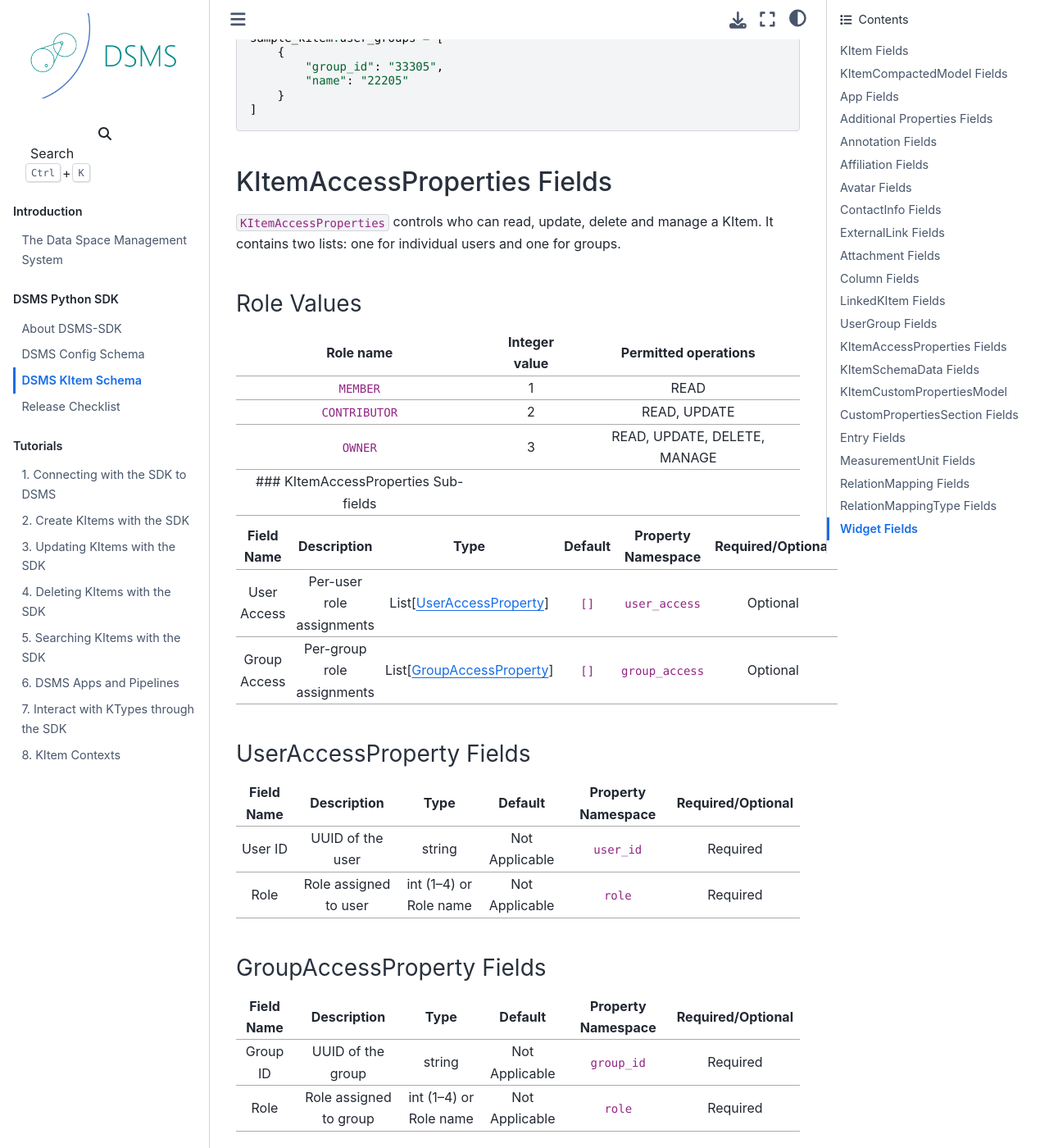
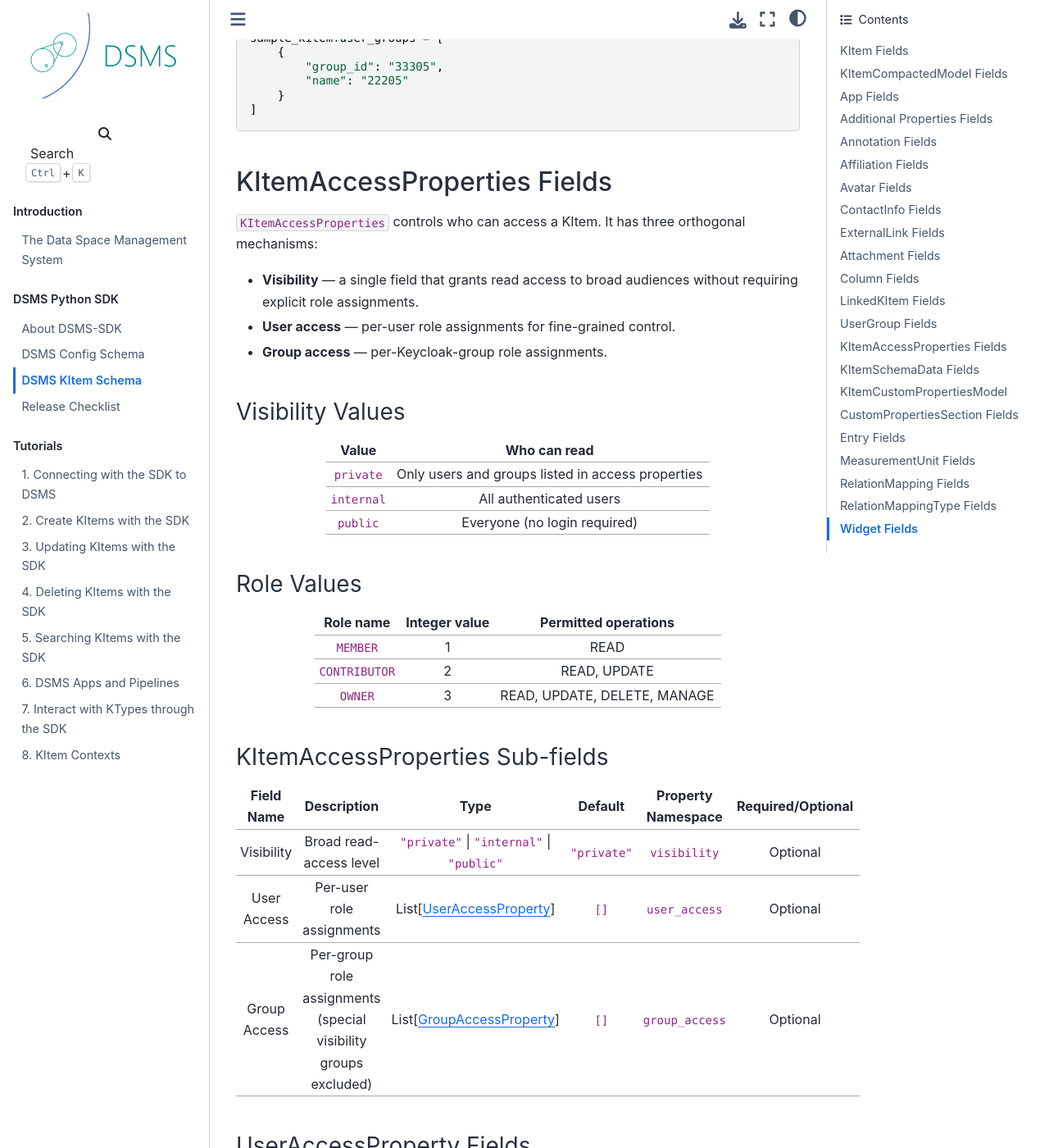
Before and after one commit to MI-FraunhoferIWM/dsms-python-sdk, a Sphinx documentation site: the page built from docs/dsms_sdk/dsms_kitem_schema.md, in a window 1280 px wide and 1400 px high, scrolled down 11392 px. Shown: the whole window at 82% size. Built offline with Sphinx 7.4.7 and the Sphinx Book theme 1.1.4, drawn with Linux system fonts in a browser that asks for light colours; some of the changed text lies outside the part shown.

Commit message:
Fix visibility not sent as top-level field in KItem update diff
The backend update endpoint accepts visibility as a top-level field,
separate from access_properties. Previously utils._get_kitems_diffs
embedded visibility inside the access_properties dict, causing all
SDK-driven visibility changes to be silently ignored by the server.

Also documents the visibility field in KItemAccessProperties schema
docs, fixes the role range from 1-4 to 1-3 (ADMIN removed), and adds
two unit tests covering the promoted-visibility and unchanged-visibility
cases.

````diff
--- a/docs/dsms_sdk/dsms_kitem_schema.md
+++ b/docs/dsms_sdk/dsms_kitem_schema.md
@@ -292,7 +292,19 @@ sample_kitem.user_groups = [
 
 ## KItemAccessProperties Fields
 
-`KItemAccessProperties` controls who can read, update, delete and manage a KItem. It contains two lists: one for individual users and one for groups.
+`KItemAccessProperties` controls who can access a KItem. It has three orthogonal mechanisms:
+
+- **Visibility** — a single field that grants read access to broad audiences without requiring explicit role assignments.
+- **User access** — per-user role assignments for fine-grained control.
+- **Group access** — per-Keycloak-group role assignments.
+
+### Visibility Values
+
+| Value       | Who can read                                      |
+|:-----------:|:-------------------------------------------------:|
+| `private`   | Only users and groups listed in access properties |
+| `internal`  | All authenticated users                           |
+| `public`    | Everyone (no login required)                      |
 
 ### Role Values
 
@@ -301,35 +313,44 @@ sample_kitem.user_groups = [
 | `MEMBER`      | 1             | READ                                          |
 | `CONTRIBUTOR` | 2             | READ, UPDATE                                  |
 | `OWNER`       | 3             | READ, UPDATE, DELETE, MANAGE                  |
+
 ### KItemAccessProperties Sub-fields
 
-| Field Name    | Description                              | Type                             | Default | Property Namespace | Required/Optional |
-|:-------------:|:----------------------------------------:|:--------------------------------:|:-------:|:------------------:|:-----------------:|
-| User Access   | Per-user role assignments                | List[[UserAccessProperty](#useraccessproperty-fields)] | `[]` | `user_access` | Optional |
-| Group Access  | Per-group role assignments               | List[[GroupAccessProperty](#groupaccessproperty-fields)] | `[]` | `group_access` | Optional |
+| Field Name    | Description                                       | Type                             | Default     | Property Namespace | Required/Optional |
+|:-------------:|:-------------------------------------------------:|:--------------------------------:|:-----------:|:------------------:|:-----------------:|
+| Visibility    | Broad read-access level                           | `"private"` \| `"internal"` \| `"public"` | `"private"` | `visibility` | Optional |
+| User Access   | Per-user role assignments                         | List[[UserAccessProperty](#useraccessproperty-fields)] | `[]` | `user_access` | Optional |
+| Group Access  | Per-group role assignments (special visibility groups excluded) | List[[GroupAccessProperty](#groupaccessproperty-fields)] | `[]` | `group_access` | Optional |
 
 ### UserAccessProperty Fields
 
 | Field Name | Description             | Type   | Default        | Property Namespace | Required/Optional |
 |:----------:|:-----------------------:|:------:|:--------------:|:------------------:|:-----------------:|
 | User ID    | UUID of the user        | string | Not Applicable | `user_id`          | Required          |
-| Role       | Role assigned to user   | int (1–4) or Role name | Not Applicable | `role` | Required |
+| Role       | Role assigned to user   | int (1–3) or Role name | Not Applicable | `role` | Required |
 
 ### GroupAccessProperty Fields
 
 | Field Name | Description             | Type   | Default        | Property Namespace | Required/Optional |
 |:----------:|:-----------------------:|:------:|:--------------:|:------------------:|:-----------------:|
 | Group ID   | UUID of the group       | string | Not Applicable | `group_id`         | Required          |
-| Role       | Role assigned to group  | int (1–4) or Role name | Not Applicable | `role` | Required |
+| Role       | Role assigned to group  | int (1–3) or Role name | Not Applicable | `role` | Required |
 
 ### Example Usage
 ```python
 from dsms.knowledge.properties.access import KItemAccessProperties, Role
 
-# Assign a user as OWNER and a group as MEMBER
+# Make an item readable by all authenticated users, with one explicit owner
 item.access_properties = KItemAccessProperties(
+    visibility="internal",
     user_access=[{"user_id": "abc-123", "role": Role.OWNER}],
-    group_access=[{"group_id": "g-456", "role": Role.MEMBER}],
+)
+
+# Grant a specific group contributor access on a private item
+item.access_properties = KItemAccessProperties(
+    visibility="private",
+    user_access=[{"user_id": "abc-123", "role": Role.OWNER}],
+    group_access=[{"group_id": "g-456", "role": Role.CONTRIBUTOR}],
 )
 
 # Query which users can perform a given operation
````
Also changed, not shown: 2 other files.
